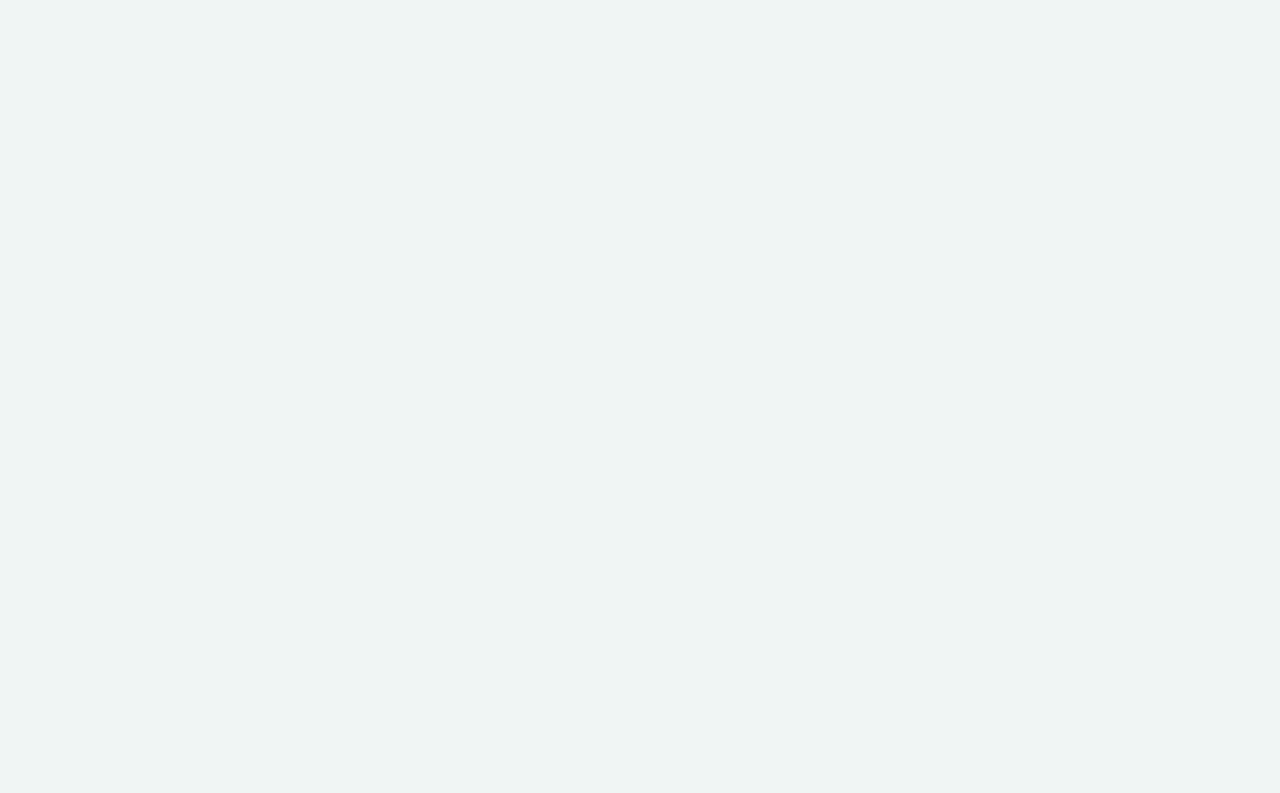
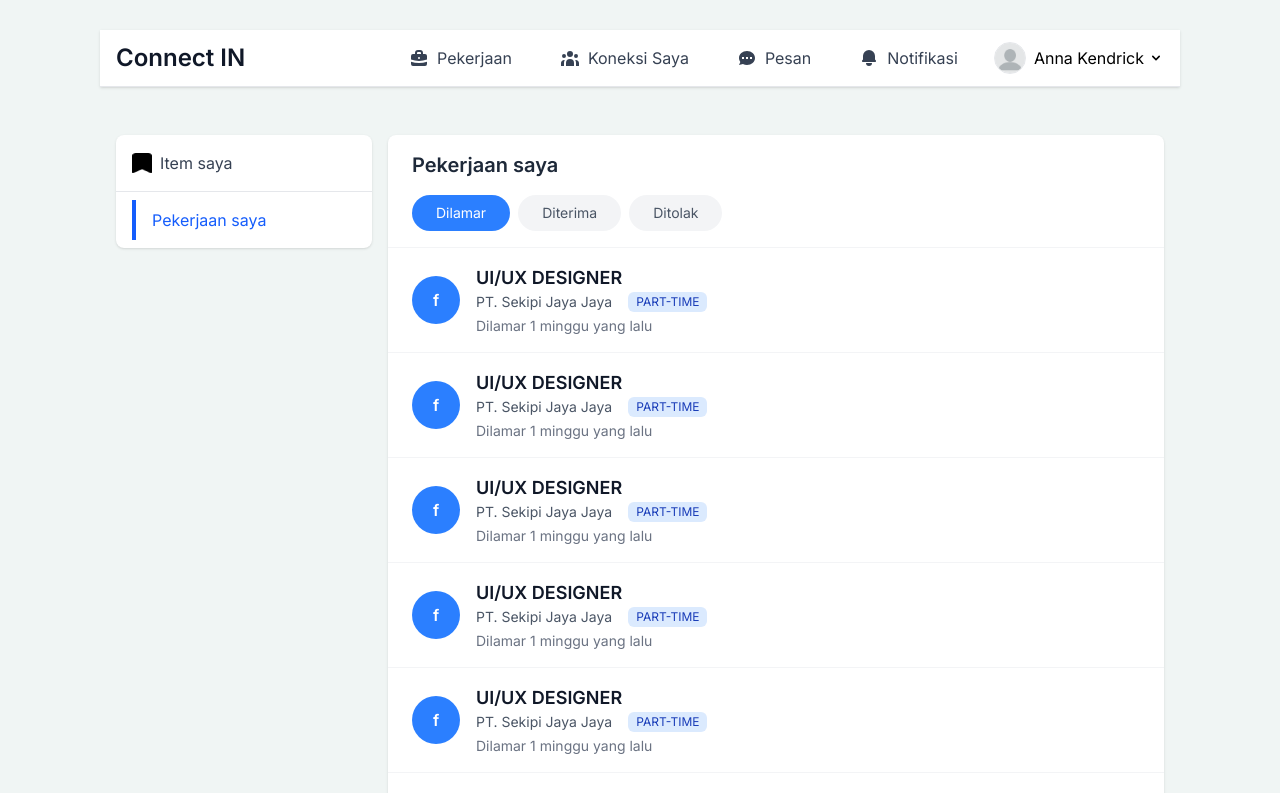
Before and after one commit to jennilaluyan/connect-in, a React (Vite) app: page /pekerjaan-saya in a window 1280 px wide. Before the commit this address had no page. Shown: the top 793 px of the page. Built offline with nearby package versions, Linux system fonts and the light colour scheme.

Commit message:
feat: add Pekerjaan Saya, landing page content change, fix dropsown profil

```diff
--- a/src/App.jsx
+++ b/src/App.jsx
@@ -9,6 +9,7 @@ import Dashboard from './components/dashboard/Dashboard'
 import JobDetail from './components/detail-job/JobDetail'
 import ProfileEditPage from './components/profil/ProfileEditPage'
 import NotifikasiPage from './components/notifikasi/NotifikasiPage'
+import PekerjaanSayaPage from './components/pekerjaan-saya/PekerjaanSayaPage'
 import Footer from './components/landing-page/Footer'
 
 // Layout component that includes Footer
@@ -64,6 +65,14 @@ createRoot(document.getElementById('root')).render(
             </LayoutWithFooter>
           }
         />
+        <Route
+          path="/pekerjaan-saya"
+          element={
+            <LayoutWithFooter>
+              <PekerjaanSayaPage />
+            </LayoutWithFooter>
+          }
+        />
 
         {/* Pages without Footer */}
         <Route path="src/components/login-page" element={<LoginPage />} />
--- a/src/components/dashboard/DashboardNavbar.jsx
+++ b/src/components/dashboard/DashboardNavbar.jsx
@@ -5,8 +5,8 @@ import Default from "../../assets/Anonymous.png";
 const DashboardNavbar = () => {
   const [isMenuOpen, setIsMenuOpen] = useState(false);
   const [isProfileDropdownOpen, setIsProfileDropdownOpen] = useState(false);
-  const location = useLocation(); // Hook untuk mendapatkan lokasi/route saat ini
-  const navigate = useNavigate(); // Hook untuk navigasi
+  const location = useLocation();
+  const navigate = useNavigate();
 
   const toggleMenu = () => {
     setIsMenuOpen(!isMenuOpen);
@@ -16,31 +16,22 @@ const DashboardNavbar = () => {
     setIsProfileDropdownOpen(!isProfileDropdownOpen);
   };
 
-  // Function untuk mengecek apakah route saat ini aktif
   const isActive = (path) => {
     return location.pathname === path;
   };
 
-  // Function untuk me-refresh dashboard
   const refreshDashboard = (e) => {
     e.preventDefault();
     if (location.pathname === '/dashboard') {
-      // Reload halaman jika sudah di dashboard
       window.location.reload();
     } else {
-      // Navigasi ke dashboard jika berada di halaman lain
       navigate('/dashboard');
     }
   };
 
-  // Function untuk logout
   const handleLogout = () => {
-    // Logika logout dapat ditambahkan di sini
-    // Menutup dropdown profile jika terbuka
     setIsProfileDropdownOpen(false);
-    // Menutup menu mobile jika terbuka
     setIsMenuOpen(false);
-    // Navigasi ke landing page
     navigate('/');
   };
 
@@ -84,7 +75,7 @@ const DashboardNavbar = () => {
               to="/notifikasi"
             />
 
-            {/* Profile Dropdown */}
+            {/* Profile Dropdown - Updated to match the image design */}
             <div className="relative">
               <button
                 onClick={toggleProfileDropdown}
@@ -106,43 +97,53 @@ const DashboardNavbar = () => {
                 </svg>
               </button>
 
-              {/* Dropdown Menu */}
+              {/* Dropdown Menu - Updated to match the image design */}
               {isProfileDropdownOpen && (
                 <div className="absolute right-0 mt-2 w-64 bg-white border border-gray-200 rounded-lg shadow-lg z-50">
-                  <div className="px-4 py-3 border-b border-gray-200 flex items-center">
+                  {/* Profile section - Updated to use flex-row */}
+                  <div className="p-4 border-b border-gray-200">
+                    <div className="flex items-center">
+                      <div className="w-16 h-16 rounded-full overflow-hidden mr-3">
                         <img
                           src={Default}
                           alt="User"
-                      className="w-12 h-12 rounded-full mr-3 border border-gray-200"
+                          className="w-full h-full object-cover border border-gray-200"
                         />
+                      </div>
                       <div>
-                      <div className="font-semibold text-gray-800">Anna Kendrick</div>
-                      <div className="text-sm text-gray-500">Frontend Developer</div>
-                      <div className="text-sm text-gray-500">Manado, Sulawesi Utara</div>
+                        <div className="text-lg font-bold text-gray-800">Anna Kendrick</div>
+                        <div className="text-sm text-gray-700">UI/UX Designer</div>
+                        <div className="text-xs text-gray-500">Manado, Sulawesi Utara</div>
                       </div>
                     </div>
-                  <div className="py-1">
                     <Link
                       to="/profile/edit"
-                      className="block px-4 py-2 text-sm text-gray-700 hover:bg-gray-100"
+                      className="mt-4 block w-full py-2 border border-blue-500 text-blue-500 rounded-full text-center font-medium transition-all duration-300 hover:bg-blue-500 hover:text-white hover:shadow-md"
                       onClick={() => setIsProfileDropdownOpen(false)}
                     >
                       Edit Profil
                     </Link>
                   </div>
-                  <div className="py-1 border-t border-gray-200">
-                    <div className="block px-4 py-2 text-sm text-gray-700">Kelola</div>
+
+                  {/* Management options */}
+                  <div className="py-2">
+                    <div className="px-4 py-2 text-lg font-semibold text-gray-800">Kelola</div>
                     <Link
-                      to="/job/posting"
-                      className="block px-4 py-2 text-sm text-gray-700 hover:bg-gray-100"
+                      to="/pekerjaan-saya"
+                      className="block px-4 py-2 text-gray-700 hover:bg-gray-100 flex items-center"
                       onClick={() => setIsProfileDropdownOpen(false)}
                     >
-                      Akun Posting Pekerjaan
+                      <span className="flex-grow">Pekerjaan Saya</span>
+                      <svg width="24" height="24" viewBox="0 0 24 24" fill="none" xmlns="http://www.w3.org/2000/svg">
+                        <path d="M9 5l7 7-7 7" stroke="currentColor" strokeWidth="2" strokeLinecap="round" strokeLinejoin="round" />
+                      </svg>
                     </Link>
                   </div>
-                  <div className="py-1 border-t border-gray-200">
+
+                  {/* Logout option */}
+                  <div className="py-2 border-t border-gray-200">
                     <button
-                      className="block w-full text-left px-4 py-2 text-sm text-red-600 hover:bg-gray-100"
+                      className="block w-full text-left px-4 py-2 text-red-600 hover:bg-gray-100"
                       onClick={handleLogout}
                     >
                       Keluar
@@ -210,34 +211,41 @@ const DashboardNavbar = () => {
             />
           </div>
 
-          {/* Mobile User Profile */}
+          {/* Mobile User Profile - Updated to use flex-row as well */}
           <div className="pt-4 pb-3 border-t border-gray-200">
             <div className="flex items-center px-4 py-2">
               <div className="flex-shrink-0">
-                <img className="h-10 w-10 rounded-full" src={Default} alt="User avatar" />
+                <img className="h-12 w-12 rounded-full" src={Default} alt="User avatar" />
               </div>
               <div className="ml-3">
-                <div className="text-base font-medium text-gray-800">Anna Kendrick</div>
-                <div className="text-sm font-medium text-gray-500">anna@example.com</div>
+                <div className="text-base font-bold text-gray-800">Anna Kendrick</div>
+                <div className="text-sm text-gray-700">UI/UX Designer</div>
+                <div className="text-xs text-gray-500">Manado, Sulawesi Utara</div>
               </div>
             </div>
-            <div className="mt-3 space-y-1">
+            <div className="mt-3 px-4">
               <Link
                 to="/profile/edit"
-                className="block px-4 py-2 text-base font-medium text-gray-700 hover:bg-gray-100"
+                className="block w-full py-2 border-1 border-blue-500 text-blue-500 rounded-full text-center font-medium"
                 onClick={() => setIsMenuOpen(false)}
               >
                 Edit Profil
               </Link>
+            </div>
+            <div className="mt-3 space-y-1">
+              <div className="block px-4 py-2 text-base font-medium text-gray-800">Kelola</div>
               <Link
-                to="/job/posting"
-                className="block px-4 py-2 text-base font-medium text-gray-700 hover:bg-gray-100"
+                to="/pekerjaan-saya"
+                className="block px-4 py-2 text-base font-medium text-gray-700 hover:bg-gray-100 flex items-center justify-between"
                 onClick={() => setIsMenuOpen(false)}
               >
-                Akun Posting Pekerjaan
+                <span>Pekerjaan Saya</span>
+                <svg width="20" height="20" viewBox="0 0 24 24" fill="none" xmlns="http://www.w3.org/2000/svg">
+                  <path d="M9 5l7 7-7 7" stroke="currentColor" strokeWidth="2" strokeLinecap="round" strokeLinejoin="round" />
+                </svg>
               </Link>
               <button
-                className="block w-full text-left px-4 py-2 text-base font-medium text-red-600 hover:bg-gray-100"
+                className="block w-full text-left px-4 py-2 text-base font-medium text-red-600 hover:bg-gray-100 border-t border-gray-200 mt-2 pt-2"
                 onClick={handleLogout}
               >
                 Keluar
@@ -252,10 +260,6 @@ const DashboardNavbar = () => {
 
 /**
  * NavItem - Desktop navigation item component
- * @param {Object} icon - SVG icon component
- * @param {String} label - Navigation label text
- * @param {Boolean} isActive - Whether this navigation item is active
- * @param {String} to - Route path
  */
 const NavItem = ({ icon, label, isActive = false, to }) => {
   return (
@@ -274,7 +278,6 @@ const NavItem = ({ icon, label, isActive = false, to }) => {
 
 /**
  * MobileNavItem - Mobile navigation item component
- * Enhanced for touch targets and mobile display
  */
 const MobileNavItem = ({ icon, label, isActive = false, to, onClick }) => {
   return (
@@ -292,7 +295,7 @@ const MobileNavItem = ({ icon, label, isActive = false, to, onClick }) => {
   );
 };
 
-// Icon components with comments
+// Icon components
 const BriefcaseIcon = () => (
   <svg xmlns="http://www.w3.org/2000/svg" className="h-5 w-5" viewBox="0 0 20 20" fill="currentColor">
     <path fillRule="evenodd" d="M6 6V5a3 3 0 013-3h2a3 3 0 013 3v1h2a2 2 0 012 2v3.57A22.952 22.952 0 0110 13a22.95 22.95 0 01-8-1.43V8a2 2 0 012-2h2zm2-1a1 1 0 011-1h2a1 1 0 011 1v1H8V5zm1 5a1 1 0 011-1h.01a1 1 0 110 2H10a1 1 0 01-1-1z" clipRule="evenodd" />
--- a/src/components/landing-page/CallToAction.jsx
+++ b/src/components/landing-page/CallToAction.jsx
@@ -31,9 +31,8 @@ const CallToAction = () => {
 
   return (
     <div ref={ctaRef} className="cta text-center opacity-0 transform translate-y-10 transition-all duration-1000">
-      <p className="mt-16 mb-12 text-lg w-full sm:w-3/4 mx-auto">
-        Jadilah bagian dari jaringan profesional Universitas Sam Ratulangi
-        dan dapatkan kesempatan terbaik untuk kariermu.
+      <p className="mt-16 mb-12 text-lg w-full sm:w-1/2 mx-auto">
+        Jadilah bagian dari jaringan profesional dan dapatkan kesempatan terbaik untuk kariermu.
       </p>
       <button className="bg-lime-400 text-black font-bold py-3 px-6 rounded-lg hover:bg-lime-500 hover:scale-105 transition duration-300 transform">
         Bergabung Sekarang
--- a/src/components/landing-page/Hero.jsx
+++ b/src/components/landing-page/Hero.jsx
@@ -26,10 +26,10 @@ const Hero = () => {
         {/* Hero Content */}
         <div className="text-center md:text-left w-full md:w-1/2 hero-content opacity-0 translate-y-8 transition-all duration-700">
           <h1 className="text-3xl sm:text-4xl md:text-5xl font-bold text-[#BCFC4D] leading-tight">
-            Koneksi Alumni & Mahasiswa UNSRAT
+            Connect IN – Karier & Koneksi Profesional di Sulawesi Utara
           </h1>
           <p className="text-base sm:text-lg md:text-xl text-white mt-4 md:mt-5 leading-relaxed">
-            Bangun jaringan dengan sesama alumni dan mahasiswa Universitas Sam Ratulangi. Temukan koneksi baru dan peluang kerja yang sesuai untuk masa depanmu!
+            Bergabunglah dengan ribuan profesional dan perusahaan di Sulut untuk membangun karier yang lebih baik.
           </p>
 
           {/* Hero Button */}
--- a/src/components/landing-page/TimKami.jsx
+++ b/src/components/landing-page/TimKami.jsx
@@ -51,9 +51,9 @@ function TimKami() {
   }, []);
 
   return (
-    <section className="py-16 team-section" id='tim-kami'>
+    <section className="mt-20 py-16 team-section h-screen" id='tim-kami'>
       <div className="container mx-auto px-4">
-        <div className="mb-28 text-center relative">
+        <div className="mb-32 text-center relative">
           <h2 className="text-4xl font-bold mb-2 ">Tim Kami</h2>
         </div>
 
--- /dev/null
+++ b/src/components/pekerjaan-saya/PekerjaanSayaPage.jsx
@@ -0,0 +1,190 @@
+import React, { useState } from "react";
+import { Link } from "react-router-dom";
+import itemIcon from '../../assets/item-icon.png';
+import DashboardNavbar from "../dashboard/DashboardNavbar";
+
+const PekerjaanSayaPage = () => {
+    // State for active filter button
+    const [activeFilter, setActiveFilter] = useState("Dilamar");
+
+    // Sample job data
+    const jobListings = [
+        {
+            id: 1,
+            title: "UI/UX DESIGNER",
+            company: "PT. Sekipi Jaya Jaya",
+            type: "PART-TIME",
+            timeApplied: "Dilamar 1 minggu yang lalu",
+            status: "Dilamar"
+        },
+        {
+            id: 2,
+            title: "UI/UX DESIGNER",
+            company: "PT. Sekipi Jaya Jaya",
+            type: "PART-TIME",
+            timeApplied: "Dilamar 1 minggu yang lalu",
+            status: "Dilamar"
+        },
+        {
+            id: 3,
+            title: "UI/UX DESIGNER",
+            company: "PT. Sekipi Jaya Jaya",
+            type: "PART-TIME",
+            timeApplied: "Dilamar 1 minggu yang lalu",
+            status: "Dilamar"
+        },
+        {
+            id: 4,
+            title: "UI/UX DESIGNER",
+            company: "PT. Sekipi Jaya Jaya",
+            type: "PART-TIME",
+            timeApplied: "Dilamar 1 minggu yang lalu",
+            status: "Dilamar"
+        },
+        {
+            id: 5,
+            title: "UI/UX DESIGNER",
+            company: "PT. Sekipi Jaya Jaya",
+            type: "PART-TIME",
+            timeApplied: "Dilamar 1 minggu yang lalu",
+            status: "Dilamar"
+        },
+        {
+            id: 6,
+            title: "UI/UX DESIGNER",
+            company: "PT. Sekipi Jaya Jaya",
+            type: "PART-TIME",
+            timeApplied: "Dilamar 1 minggu yang lalu",
+            status: "Dilamar"
+        },
+        {
+            id: 7,
+            title: "UI/UX DESIGNER",
+            company: "PT. Sekipi Jaya Jaya",
+            type: "PART-TIME",
+            timeApplied: "Dilamar 1 minggu yang lalu",
+            status: "Dilamar"
+        },
+        {
+            id: 8,
+            title: "UI/UX DESIGNER",
+            company: "PT. Sekipi Jaya Jaya",
+            type: "PART-TIME",
+            timeApplied: "Dilamar 1 minggu yang lalu",
+            status: "Dilamar"
+        },
+        {
+            id: 9,
+            title: "UI/UX DESIGNER",
+            company: "PT. Sekipi Jaya Jaya",
+            type: "PART-TIME",
+            timeApplied: "Dilamar 1 minggu yang lalu",
+            status: "Dilamar"
+        },
+        {
+            id: 10,
+            title: "UI/UX DESIGNER",
+            company: "PT. Sekipi Jaya Jaya",
+            type: "PART-TIME",
+            timeApplied: "Dilamar 1 minggu yang lalu",
+            status: "Dilamar"
+        }
+    ];
+
+    // Filter buttons
+    const filters = [
+        { id: "Dilamar", label: "Dilamar" },
+        { id: "Diterima", label: "Diterima" },
+        { id: "Ditolak", label: "Ditolak" }
+    ];
+
+    // Handle filter click
+    const handleFilterClick = (filterId) => {
+        setActiveFilter(filterId);
+    };
+
+    // Filter jobs based on active filter
+    const filteredJobs = jobListings.filter(job => job.status === activeFilter);
+
+    return (
+        <div id="pekerjaan-saya">
+            <DashboardNavbar />
+            <div className="flex flex-col md:flex-row min-h-screen p-4 mt-8">
+                {/* Left Sidebar */}
+                <div className="w-full md:w-64 mb-4 md:mb-0 md:mr-4">
+                    <div className="bg-white rounded-lg shadow-sm">
+                        {/* Item saya section */}
+                        <div className="p-4">
+                            <div className="flex items-center">
+                                <img src={itemIcon} alt="Item icon" className="w-5 h-5 mr-2" />
+                                <span className="text-gray-700 font-medium">Item saya</span>
+                            </div>
+                        </div>
+
+                        {/* Divider */}
+                        <div className="border-t border-gray-200"></div>
+
+                        {/* Pekerjaan saya sidebar link */}
+                        <div className="py-2 px-4">
+                            <Link
+                                to="/pekerjaan-saya"
+                                className="block py-2 px-4 text-blue-600 border-l-4 border-blue-600"
+                            >
+                                Pekerjaan saya
+                            </Link>
+                        </div>
+                    </div>
+                </div>
+
+                {/* Main Content */}
+                <div className="flex-1">
+                    <div className="bg-white rounded-lg shadow-sm overflow-hidden">
+                        {/* Header */}
+                        <div className="px-6 py-4">
+                            <h1 className="text-xl font-semibold text-gray-800">Pekerjaan saya</h1>
+                        </div>
+
+                        {/* Filter Buttons */}
+                        <div className="px-6 pb-4 flex flex-wrap gap-2">
+                            {filters.map(filter => (
+                                <button
+                                    key={filter.id}
+                                    className={`px-6 py-2 rounded-full text-sm font-medium ${activeFilter === filter.id
+                                        ? "bg-blue-500 text-white"
+                                        : "bg-gray-100 text-gray-600 hover:bg-gray-200"
+                                        }`}
+                                    onClick={() => handleFilterClick(filter.id)}
+                                >
+                                    {filter.label}
+                                </button>
+                            ))}
+                        </div>
+
+                        {/* Job Listings */}
+                        <div>
+                            {filteredJobs.map(job => (
+                                <div key={job.id} className="px-6 py-4 flex items-center border-t border-gray-100">
+                                    <div className="w-12 h-12 rounded-full bg-blue-500 mr-4 flex items-center justify-center text-white font-bold">
+                                        f
+                                    </div>
+                                    <div className="flex-1">
+                                        <h3 className="text-lg font-semibold text-gray-900">{job.title}</h3>
+                                        <div className="flex flex-wrap items-center">
+                                            <span className="text-gray-600 text-sm">{job.company}</span>
+                                            <span className="ml-4 px-2 py-0.5 bg-blue-100 text-blue-800 text-xs rounded-md">
+                                                {job.type}
+                                            </span>
+                                        </div>
+                                        <p className="text-gray-500 text-sm mt-1">{job.timeApplied}</p>
+                                    </div>
+                                </div>
+                            ))}
+                        </div>
+                    </div>
+                </div>
+            </div>
+        </div>
+    );
+};
+
+export default PekerjaanSayaPage;
--- a/src/style.css
+++ b/src/style.css
@@ -85,7 +85,8 @@ body {
   #detail-job,
   #profil,
   #tim-kami,
-  #notifikasi {
+  #notifikasi,
+  #pekerjaan-saya {
     margin-left: -80px;
     margin-right: -80px;
   }
```
Also changed, not shown: src/components/landing-page/FeatureCard.jsx (+4 -6 lines), src/components/landing-page/FeaturesSection.jsx (+9 -6 lines), src/components/landing-page/Navbar.jsx (+12 -3 lines), src/components/landing-page/TestimonialCard.jsx (+9 -38 lines), src/components/landing-page/TestimonialSection.jsx (+7 -7 lines), src/assets/item-icon.png (added). Lines whose indentation alone changed are shown as unchanged.
